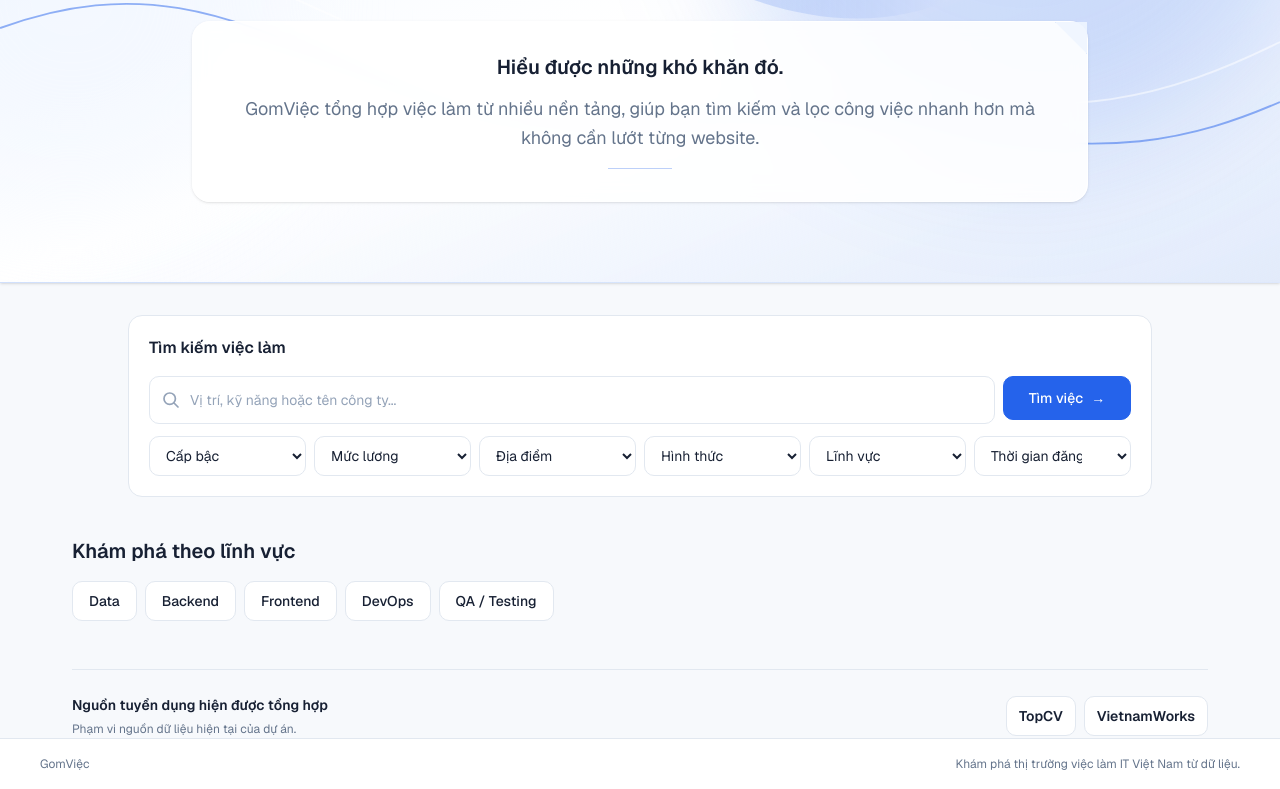
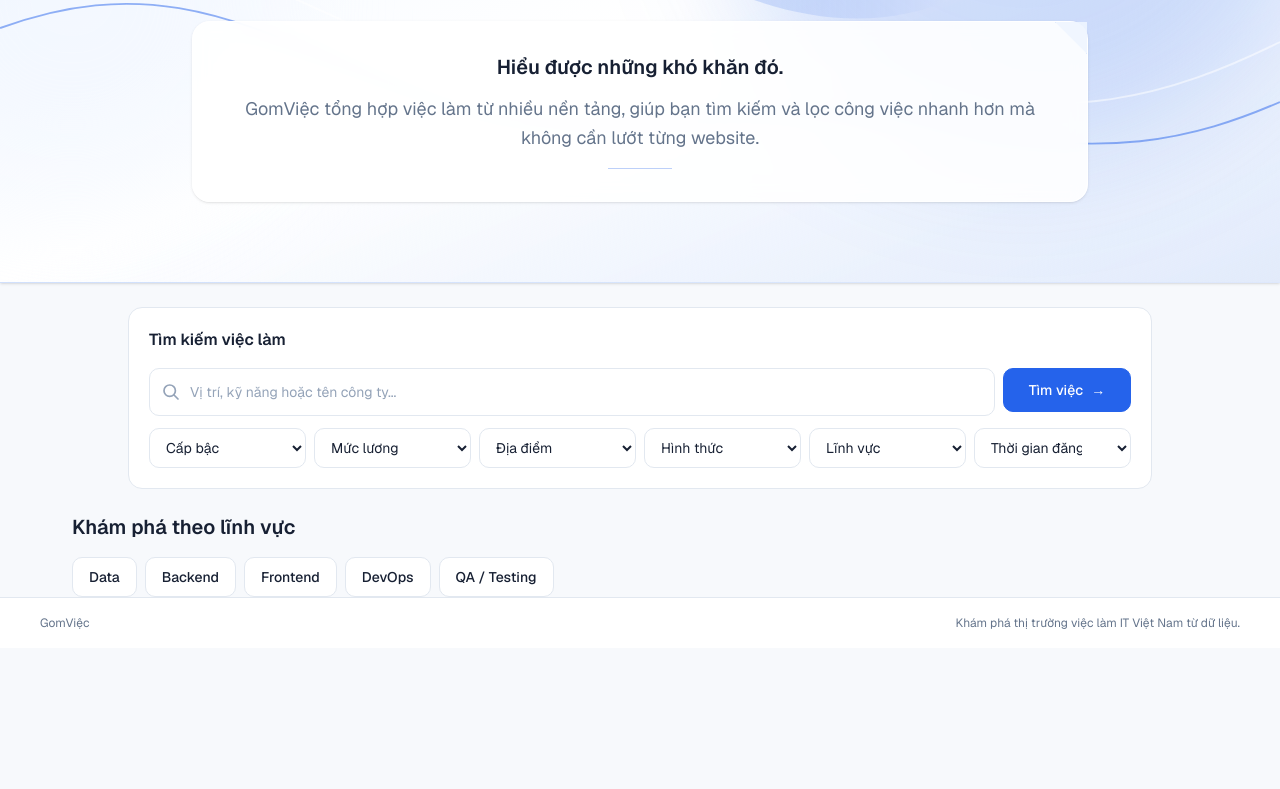
Before and after one commit to VoHoangPhucDTA/job-discovery-platform, a Next.js app in the folder frontend/: page / in a window 1280 px wide. Shown: the part 309-1098 px from the top of the page. After the commit the page ends 957 px from the top, so only its background shows below. Built offline with nearby package versions, Linux system fonts and the light colour scheme.

Commit message:
Tighten Home search and category spacing and remove source strip

```diff
--- a/frontend/app/page.tsx
+++ b/frontend/app/page.tsx
@@ -59,7 +59,7 @@ export default function Home() {
         </div>
       </section>
 
-      <section aria-labelledby="job-search-title" className="mx-auto mt-8 w-full max-w-5xl">
+      <section aria-labelledby="job-search-title" className="mx-auto mt-6 w-full max-w-5xl">
         <Card className="space-y-4 p-4 sm:p-5">
           <h2 id="job-search-title" className="text-card-title font-semibold text-foreground">
             Tìm kiếm việc làm
@@ -155,7 +155,7 @@ export default function Home() {
         </Card>
       </section>
 
-      <section aria-labelledby="category-title" className="mt-9 space-y-4 sm:mt-10">
+      <section aria-labelledby="category-title" className="mt-6 space-y-4">
         <h2 id="category-title" className="text-section-title font-semibold text-foreground">
           Khám phá theo lĩnh vực
         </h2>
@@ -174,26 +174,7 @@ export default function Home() {
         </div>
       </section>
 
-      <section aria-labelledby="sources-title" className="mt-10 border-t border-border pt-6 sm:mt-12">
-        <div className="flex flex-col gap-3 sm:flex-row sm:items-center sm:justify-between">
-          <div className="space-y-1">
-            <h2 id="sources-title" className="text-body-emphasis font-semibold text-foreground">
-              Nguồn tuyển dụng hiện được tổng hợp
-            </h2>
-            <p className="text-small text-muted-foreground">
-              Phạm vi nguồn dữ liệu hiện tại của dự án.
-            </p>
-          </div>
-          <div className="flex flex-wrap items-center gap-2">
-            <span className="rounded-md border border-border bg-surface px-3 py-2 text-body-emphasis font-semibold text-foreground">
-              TopCV
-            </span>
-            <span className="rounded-md border border-border bg-surface px-3 py-2 text-body-emphasis font-semibold text-foreground">
-              VietnamWorks
-            </span>
-          </div>
-        </div>
-      </section>
+
     </div>
   );
 }
```
